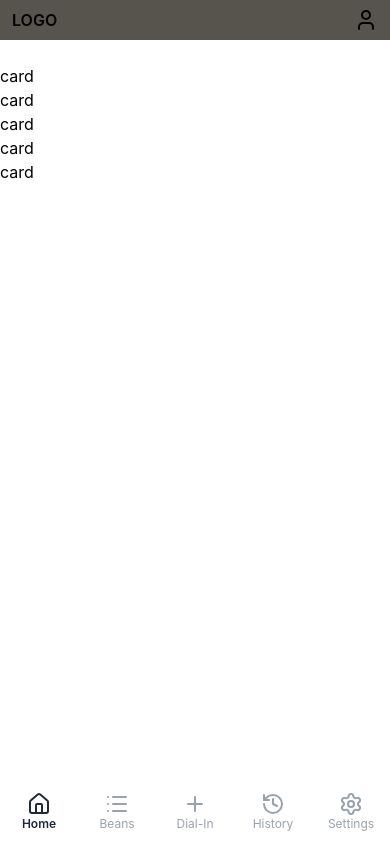
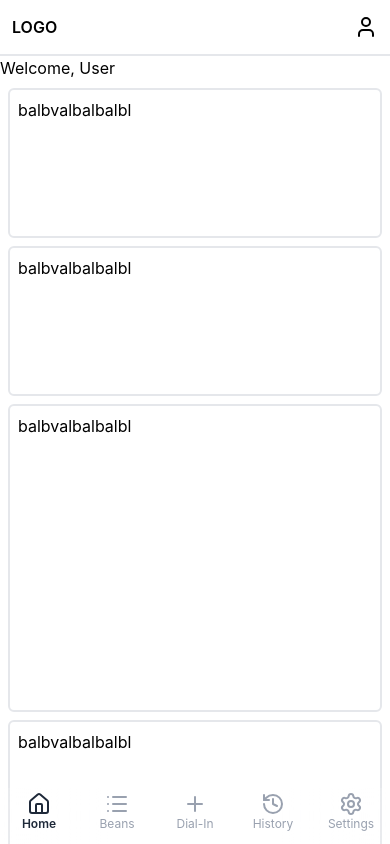
Before and after one commit to BuckoA18/dial-in-assistant, a React (Vite) app: page / in a window 390 px wide. Built offline with nearby package versions, Linux system fonts and the light colour scheme.

Commit message:
Created responsive grid component

```diff
--- a/package.json
+++ b/package.json
@@ -16,6 +16,7 @@
     "react": "^19.2.4",
     "react-dom": "^19.2.4",
     "react-router-dom": "^7.14.1",
+    "tailwind-merge": "^3.5.0",
     "tailwindcss": "^4.2.2"
   },
   "devDependencies": {
--- a/src/pages/Dashboard.jsx
+++ b/src/pages/Dashboard.jsx
@@ -1,13 +1,30 @@
 import React from "react";
+import Card from "../ui/Card";
+import Grid from "../ui/Grid";
+import GridItem from "../ui/GridItem";
 
 const Dashboard = () => {
   return (
     <>
-      <div>card</div>
-      <div>card</div>
-      <div>card</div>
-      <div>card</div>
-      <div>card</div>
+      <h1>Welcome, User</h1>
+
+      <Grid>
+        <GridItem colSpan={8}>
+          <Card>balbvalbalbalbl</Card>
+        </GridItem>
+
+        <GridItem colSpan={4}>
+          <Card>balbvalbalbalbl</Card>
+        </GridItem>
+
+        <GridItem colSpan={12} rowSpan={2}>
+          <Card>balbvalbalbalbl</Card>
+        </GridItem>
+
+        <GridItem colSpan={12}>
+          <Card>balbvalbalbalbl</Card>
+        </GridItem>
+      </Grid>
     </>
   );
 };
--- a/src/ui/Aside.jsx
+++ b/src/ui/Aside.jsx
@@ -9,10 +9,8 @@ const Aside = () => {
     <aside
       onMouseEnter={() => setIsOpen(true)}
       onMouseLeave={() => setIsOpen(false)}
-      className={` ${isOpen && "w-40"} hidden h-full w-14 flex-col items-center border-r-2 border-gray-200 bg-white px-1 transition-all ease-in-out lg:fixed lg:flex`}
+      className={` ${isOpen && "w-40"} hidden h-full w-14 flex-col items-center border-r-2 border-gray-200 bg-white px-1 transition-all ease-in-out lg:fixed lg:top-14 lg:flex`}
     >
-      <h1>LOGO</h1>
-
       <Nav type="aside" isOpen={isOpen} />
     </aside>
   );
--- /dev/null
+++ b/src/ui/Card.jsx
@@ -0,0 +1,12 @@
+import { Fullscreen } from "lucide-react";
+import React from "react";
+
+const Card = ({ children }) => {
+  return (
+    <div className={`h-full w-full rounded-md border-2 border-gray-200 p-2`}>
+      {children}
+    </div>
+  );
+};
+
+export default Card;
--- /dev/null
+++ b/src/ui/Grid.jsx
@@ -0,0 +1,16 @@
+import React from "react";
+import { twMerge } from "tailwind-merge";
+
+const Grid = ({ children }) => {
+  return (
+    <div
+      className={twMerge(
+        "grid auto-rows-[150px] grid-cols-1 gap-2 p-2 sm:grid-cols-12",
+      )}
+    >
+      {children}
+    </div>
+  );
+};
+
+export default Grid;
--- /dev/null
+++ b/src/ui/GridItem.jsx
@@ -0,0 +1,34 @@
+import React from "react";
+import { twMerge } from "tailwind-merge";
+
+const GridItem = ({ children, colSpan, rowSpan }) => {
+  const colClass = {
+    1: "sm:col-span-1",
+    2: "sm:col-span-2",
+    4: "sm:col-span-4",
+    5: "sm:col-span-5",
+    6: "sm:col-span-6",
+    7: "sm:col-span-7",
+    8: "sm:col-span-8",
+    9: "sm:col-span-9",
+    3: "sm:col-span-3",
+    10: "sm:col-span-10",
+    11: "sm:col-span-11",
+    12: "sm:col-span-12",
+  };
+
+  const rowClass = {
+    1: "row-span-1",
+    2: "row-span-2",
+    3: "row-span-3",
+    4: "row-span-4",
+    5: "row-span-5",
+    6: "row-span-6",
+  };
+
+  const cols = colSpan ? colClass[colSpan] : "col-span-12";
+  const rows = rowSpan ? rowClass[rowSpan] : "";
+  return <div className={twMerge(cols, rows)}>{children}</div>;
+};
+
+export default GridItem;
--- a/src/ui/Header.jsx
+++ b/src/ui/Header.jsx
@@ -4,7 +4,7 @@ import { User } from "lucide-react";
 
 const Header = () => {
   return (
-    <header className="flex h-10 w-full items-center justify-between bg-stone-600 px-3 lg:fixed lg:hidden">
+    <header className="flex h-14 w-full items-center justify-between border-b-2 border-gray-200 bg-white px-3 md:fixed md:top-0 md:left-0">
       <h1 className="font-semibold">LOGO</h1>
       <Link to="profile">
         <User />
--- a/src/ui/Main.jsx
+++ b/src/ui/Main.jsx
@@ -1,7 +1,11 @@
 import React from "react";
 
 const Main = ({ children }) => {
-  return <main className="flex flex-1 flex-col py-6 lg:pl-14">{children}</main>;
+  return (
+    <main className="flex flex-1 flex-col overflow-scroll md:pt-14 lg:pl-14">
+      {children}
+    </main>
+  );
 };
 
 export default Main;
--- a/src/ui/Nav.jsx
+++ b/src/ui/Nav.jsx
@@ -3,7 +3,7 @@ import NavItem from "./NavItem";
 
 import { NAV_LINKS } from "../config";
 
-const Nav = ({ type = "bottom", isOpen = true }) => {
+const Nav = ({ type = "bottom", isOpen = true, iconSize }) => {
   if (type === "bottom")
     return (
       <nav
@@ -11,7 +11,7 @@ const Nav = ({ type = "bottom", isOpen = true }) => {
       >
         {NAV_LINKS.map((item) => (
           <NavItem to={item.to} key={item.to}>
-            <item.icon />
+            <item.icon size={iconSize} />
             <p
               className={`${!isOpen && "hidden"} ${type === "bottom" && "text-xs"}`}
             >
@@ -25,12 +25,12 @@ const Nav = ({ type = "bottom", isOpen = true }) => {
   if (type === "aside")
     return (
       <nav
-        className={`mt-30 flex w-full flex-col gap-1 ${isOpen ? "items-start justify-center" : "items-center"}`}
+        className={`mt-1 flex w-full flex-col gap-1 ${isOpen ? "items-start justify-center" : "items-center"}`}
       >
         {NAV_LINKS.filter((item) => item.label !== "Dial-In").map((item) => (
           <NavItem to={item.to} key={item.to}>
             <span className="flex items-center gap-2">
-              <item.icon size={24} />
+              <item.icon size={iconSize} />
               {isOpen && <p className="text-sm">{item.label}</p>}
             </span>
           </NavItem>
```
Also changed, not shown: 1 other file (tests, documents, lock files or other folders).
